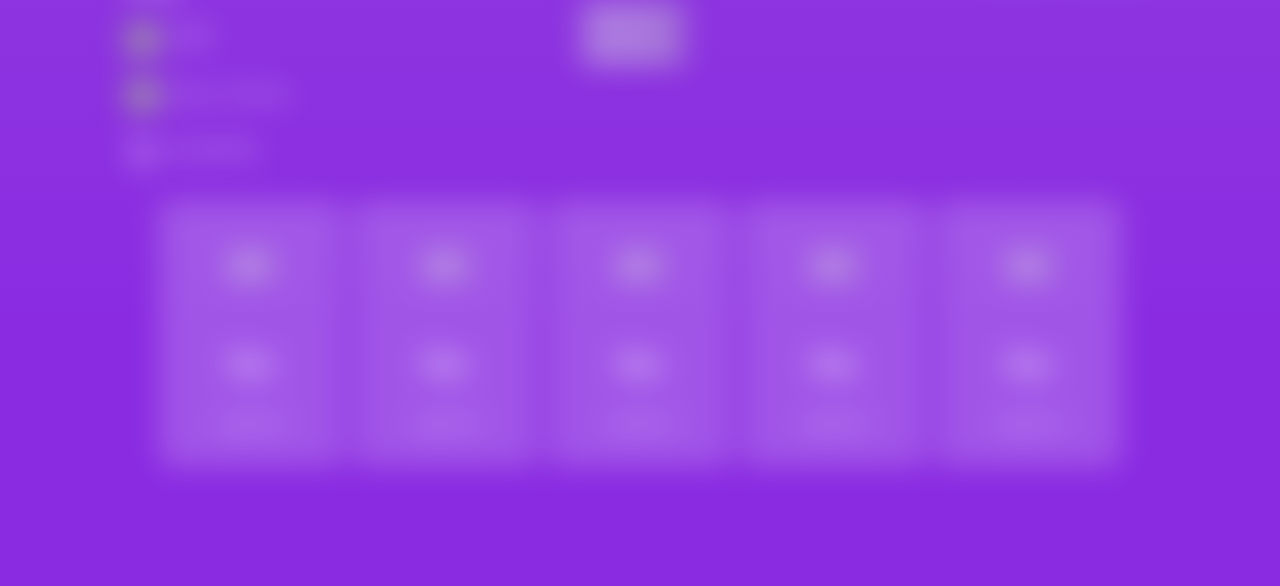
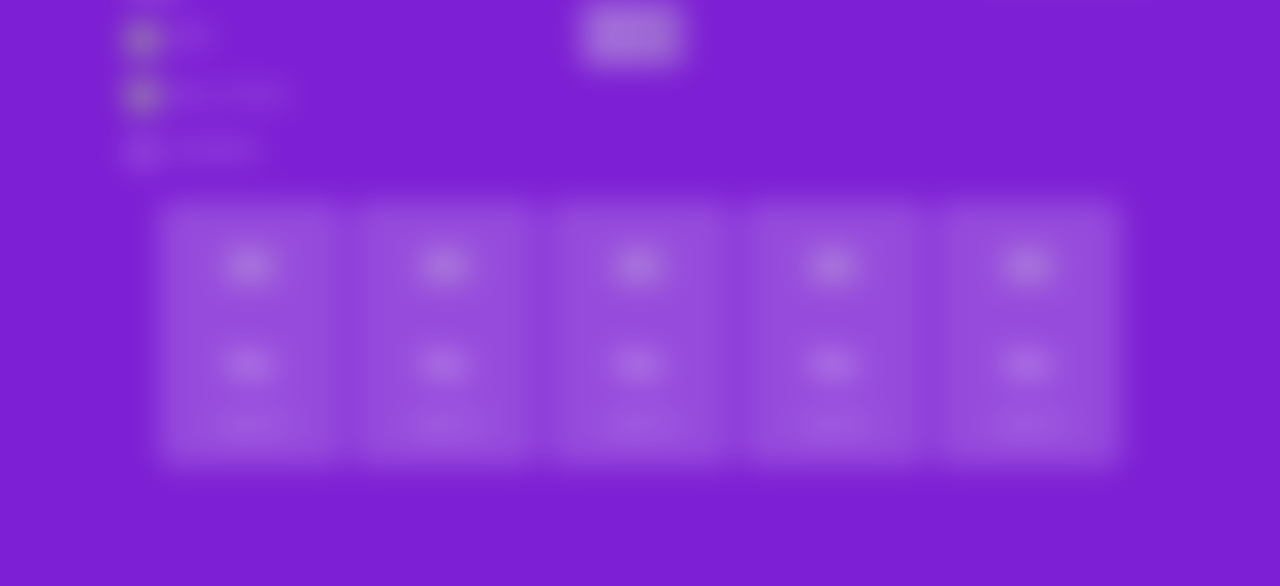
Before and after one commit to ajoykumardas12/weather-app, a plain HTML site: page index.html in a window 1280 px wide. Shown: the part 214-800 px from the top of the page. Drawn offline with Linux system fonts and the light colour scheme; no server answers; grey boxes are pictures that could not be loaded.

Commit message:
scroll-bar-design

```diff
--- a/assets/css/style.css
+++ b/assets/css/style.css
@@ -8,10 +8,7 @@ body{
     width: 100%;
     height: 100vh;
     margin: 0;
-    /* background-image: radial-gradient(circle, #1c7fc2 0%, #009cdc 28%, #0d9ade 32%, #011844 100%); */
-    /* background-color: blueviolet; */
-    background: rgb(138,43,226);
-    background: linear-gradient(360deg, rgba(138,43,226,1) 32%, rgba(142,55,223,1) 84%);
+    background: #7d1fd4;
     color: #fff;
     font-weight: 300;
     font-size: 1.5rem;
@@ -121,6 +118,11 @@ body{
 }
 
 /* mediaquery: responsive */
+@media only screen and (max-width: 997px) {
+    .weather{
+        height: auto;
+    }
+}
 @media only screen and (max-width: 668px) {
     .weather-condition{
         float: left;
@@ -151,6 +153,7 @@ body{
         font-size: 1.25rem;
     }
 }
+
 
 
 /* alert box */
@@ -230,3 +233,19 @@ body{
 .close-icon:hover{
     color: #f10080;
 }
+
+/* ---------scroll bar---------- */
+::-webkit-scrollbar{
+    width: .60rem;
+    background-color: hsl(250, 12%, 48%);
+    border-radius: .5rem;
+}
+
+::-webkit-scrollbar-thumb{
+    background-color: hsl(250, 12%, 36%);
+    border-radius: .5rem;
+}
+
+::-webkit-scrollbar-thumb:hover{
+    background-color: hsl(250, 8%, 65%);
+}
```
